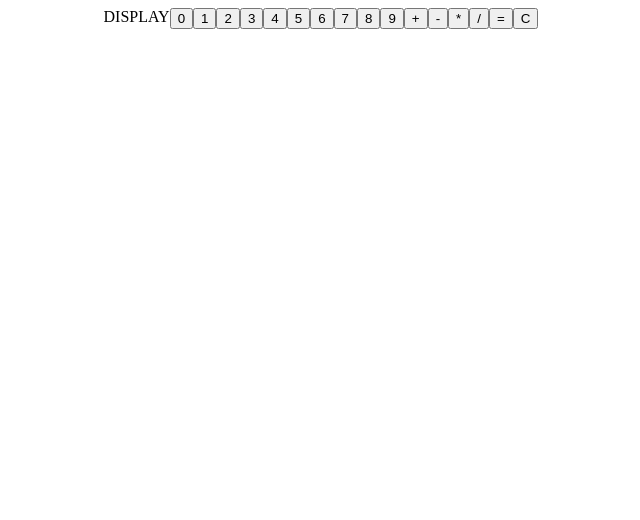
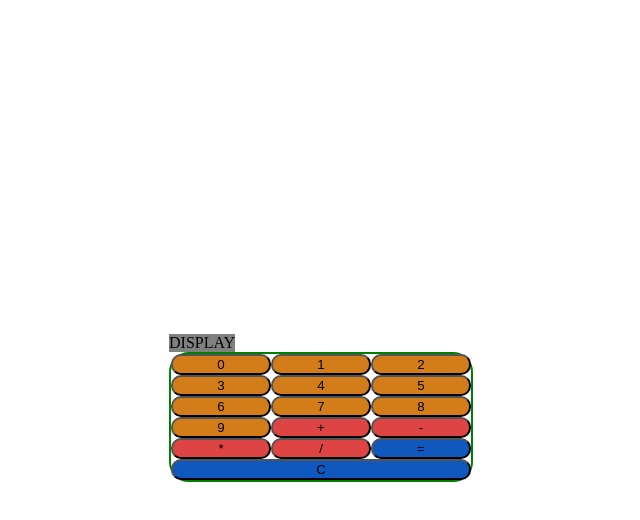
Before and after one commit to nico-policzer/calculator, a plain HTML site: page index.html in a window 1280 px wide. Shown: the whole page, without its empty margins (319-959 px from the left). Drawn offline with Linux system fonts and the light colour scheme.

Commit message:
Add basic CSS styling and flex orientation

```diff
--- a/style.css
+++ b/style.css
@@ -5,7 +5,55 @@ body {
     height: 100%;
     font-family:'Times New Roman', Times, serif;
 }
+html {
+    height: 100%;
+}
 
 #calculator {
     display: flex;
+    flex-direction: column;
 }
+
+#button-container {
+    display: flex;
+    flex-wrap: wrap;
+    gap: 0;
+    width: 300px;
+    height: fit-content;
+    border: 2px solid green;
+    border-radius: 20px;
+}
+
+#display-frame {
+    display: flex;
+    align-items: center;
+    justify-content: center;
+    width: max-content;
+}
+#display {
+    text-align: center;
+    background-color: grey;
+    flex-grow: 1;
+
+}
+
+.digit {
+    background-color: rgb(211, 125, 26);
+}
+
+.operation {
+    background-color: rgb(223, 68, 68);
+}
+.special-operation {
+    background-color: rgb(16, 88, 189);
+}
+button {
+    flex-grow: 1;
+    flex-basis: 30%;
+    /*margin: 4px; */
+
+    display: flex;
+    justify-content: center;
+    border-radius: 10px;
+    align-items: center;
+}
```
